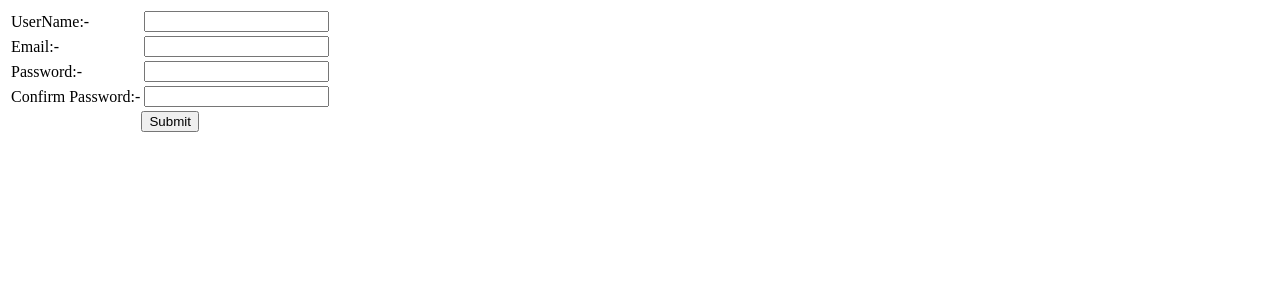
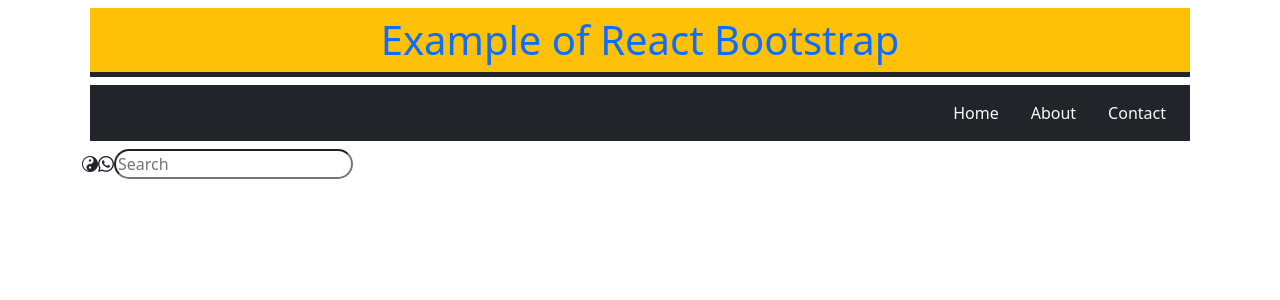
Before and after one commit to dassujan/ejobindiareact, a React (Create React App) app: page / in a window 1280 px wide. Shown: the top 300 px of the page. Built offline with nearby package versions, Linux system fonts and the light colour scheme.

Commit message:
DAY022 - USEREF, KEYS, CSS IN REACT, BOOTSTRAP IN REACT

```diff
--- a/package.json
+++ b/package.json
@@ -6,6 +6,7 @@
     "@testing-library/jest-dom": "^5.16.5",
     "@testing-library/react": "^13.4.0",
     "@testing-library/user-event": "^13.5.0",
+    "bootstrap-icons": "^1.10.5",
     "formik": "^2.2.9",
     "react": "^18.2.0",
     "react-dom": "^18.2.0",
--- /dev/null
+++ b/public/Style.css
@@ -0,0 +1,5 @@
+.headerStyle{
+    background-color: aqua;
+    border: 1px solid black;
+    text-align: center;
+}
--- a/public/index.html
+++ b/public/index.html
@@ -10,6 +10,11 @@
       content="Web site created using create-react-app"
     />
     <link rel="apple-touch-icon" href="%PUBLIC_URL%/logo192.png" />
+    <link rel="stylesheet" href="Style.css"/>
+    <!-- Bootstrap -->
+    <link href="https://cdn.jsdelivr.net/npm/bootstrap@5.3.0-alpha3/dist/css/bootstrap.min.css" rel="stylesheet" integrity="sha384-KK94CHFLLe+nY2dmCWGMq91rCGa5gtU4mk92HdvYe+M/SXH301p5ILy+dN9+nJOZ" crossorigin="anonymous">
+    <script src="https://cdn.jsdelivr.net/npm/bootstrap@5.3.0-alpha3/dist/js/bootstrap.bundle.min.js" integrity="sha384-ENjdO4Dr2bkBIFxQpeoTz1HIcje39Wm4jDKdf19U8gI4ddQ3GYNS7NTKfAdVQSZe" crossorigin="anonymous"></script>
+    <link rel="stylesheet" href="https://cdn.jsdelivr.net/npm/bootstrap-icons@1.10.5/font/bootstrap-icons.css">
     <title>React App</title>
   </head>
   <body>
--- a/src/App.js
+++ b/src/App.js
@@ -1,11 +1,23 @@
-import FormikFormValidate from "./ReactForm/FormikFormValidate";
-import YapFormValidate from "./ReactForm/YapFormValidate";
+// import FormikFormHandle from "./ReactForm/FormikFormHandle";
+// import FormikFormValidate from "./ReactForm/FormikFormValidate";
+// import YapFormValidate from "./ReactForm/YapFormValidate";
+
+import RefExample from "./Mixed/RefExample.jsx"
+import KeysExample from "./Mixed/KeysExample.jsx"
+import ReactCustomCSS from "./ReactCSS/ReactCustomCSS.jsx";
+import ReactBoots from "./ReactCSS/ReactBoots.jsx";
 
 function App() {
   return (
     <>
+    {/* <FormikFormHandle/> */}
     {/* <FormikFormValidate/> */}
-    <YapFormValidate/>
+    {/* <YapFormValidate/> */}
+
+    {/* <RefExample/> */}
+    {/* <KeysExample/> */}
+    {/* <ReactCustomCSS/> */}
+    <ReactBoots/>
     </>
   );
 }
--- /dev/null
+++ b/src/Mixed/KeysExample.jsx
@@ -0,0 +1,36 @@
+import React, { useState } from 'react'
+
+const KeysExample = () => {
+    const initData = [
+        {id:1,name:'React'},
+        {id:2,name:'Angular'},
+        {id:3,name:'NodeJS'},
+        {id:4,name:'NextJS'},
+        {id:5,name:'ExpressJS'},
+        {id:6,name:'VueJS'},
+        {id:7,name:'SolidJS'},
+    ]
+    const [data, setData] = useState(initData);
+    // console.log(data);
+
+    const handleDelete = (id) => {
+        setData(data.filter((e)=>e.id !== id));
+    }
+    return (
+        <>
+        <ul>
+            {data.map((e)=>{
+                return (
+                    <li key={e.id}>{e.name}
+                    <button onClick={()=>handleDelete(e.id)}>Delete</button>
+                    </li>
+                )
+            })}
+        </ul>
+        </>
+    )
+}
+
+export default KeysExample;
+
+// https://jsonplaceholder.typicode.com/posts
--- /dev/null
+++ b/src/Mixed/RefExample.jsx
@@ -0,0 +1,21 @@
+import React, {useRef} from "react";
+
+const RefExample = () => {
+    const inRef = useRef(null);
+    const handleDataGet = () => {
+        alert(inRef.current.value)
+    }
+    const handleFocus = () =>{
+        inRef.current.focus();
+    }
+    return (
+        <>
+            <h2>Example of React ref..</h2>
+            <input type='text' ref={inRef}/>
+            <button onClick={handleFocus}>Focus</button>
+            <button onClick={handleDataGet}>DataFetch</button>
+        </>
+    )
+}
+
+export default RefExample;
--- /dev/null
+++ b/src/ReactCSS/ReactBoots.jsx
@@ -0,0 +1,23 @@
+import React from "react";
+
+const ReactBoots = () => {
+    return (
+        <div className="container">
+            <header className=" h1 text-center text-primary border-bottom border-5 border-dark p-2 m-2 bg-warning">
+                Example of React Bootstrap
+            </header>
+            <nav className="nav bg-dark m-2 p-2 justify-content-end">
+                <a className="nav-link text-light" href="#">Home</a>
+                <a className="nav-link text-light" href="#">About</a>
+                <a className="nav-link text-light" href="#">Contact</a>
+            </nav>
+
+            <i className="bi bi-yin-yang"></i>
+            <i className="bi bi-whatsapp"></i>
+            <input type="text" placeholder="Search" style={{borderRadius:'30px'}}/>
+
+        </div>
+    )
+}
+
+export default ReactBoots;
--- /dev/null
+++ b/src/ReactCSS/ReactCustomCSS.css
@@ -0,0 +1,13 @@
+nav a{
+    text-decoration: none;
+    color: white;
+    padding: 10px;
+    font-size: 20px;
+}
+nav a:hover{
+    color: black;
+    background-color: white;
+    border-radius: 30px;
+    padding: 4px;
+    font-size: 22px;
+}
--- /dev/null
+++ b/src/ReactCSS/ReactCustomCSS.jsx
@@ -0,0 +1,62 @@
+import React from "react";
+import './ReactCustomCSS.css'
+
+const ReactCustomCSS = () => {
+    const navStyle = {
+        // backgroundColor: 'pink',
+        marginRight:'40%',
+        marginLeft:'40%',
+        padding:5,
+        borderRadius:40,
+        position:'absolute',
+        left:"40%",
+        top:"10%",
+    }
+    return (
+        <>
+        <header style={{
+            position:'relative',
+            backgroundColor:'black',
+            margin:20,
+            padding:5,
+            textAlign:'center',
+            borderRadius:40,
+            height:70,
+            top:10
+        }}>
+            <h1 style={{
+                color: 'yellow',
+                fontFamily: 'cursive',
+                textShadow: '2px 1px cyan',
+                position: 'absolute',
+                left:0,
+                top:0,
+                right:"60%"
+            }}>Example of React Custom CSS</h1>
+        </header>
+        <nav style={navStyle}>
+            <a href="#">Home</a>
+            <a href="#">About</a>
+            <a href="#">Contact</a>
+        </nav>
+        <fieldset>
+            <legend className="headerStyle" >REACT DESIGN</legend>
+            <section>
+                Lorem ipsum dolor sit amet consectetur adipisicing elit. Dolores a inventore aperiam accusantium dolorem molestiae neque consequuntur ad molestias. Similique placeat cupiditate alias ipsa inventore at, veniam dicta assumenda distinctio?
+                Lorem ipsum dolor sit amet consectetur adipisicing elit. Dicta officiis, porro iusto nihil at sed. Reiciendis asperiores nemo ad beatae, odio quo eveniet error, corporis, itaque officia suscipit eos labore?
+                Lorem ipsum dolor sit amet consectetur adipisicing elit. Veniam consectetur animi molestiae perspiciatis eligendi necessitatibus ipsa repellendus tenetur quibusdam magni, nesciunt sit reprehenderit velit harum. Rem distinctio quos consectetur totam!
+                Lorem ipsum dolor sit amet, consectetur adipisicing elit. Ut reiciendis, laboriosam, dolores deleniti saepe beatae itaque at a aperiam numquam placeat consectetur nihil aspernatur ab esse fugiat inventore natus reprehenderit.
+                Lorem ipsum dolor sit, amet consectetur adipisicing elit. Fugiat, error illum, optio impedit ad magni soluta officia porro enim eaque hic cumque, sapiente voluptates qui reprehenderit nulla odit. Molestias, numquam?
+                Lorem ipsum dolor sit amet consectetur adipisicing elit. Perferendis obcaecati quisquam ipsum molestias, eaque, veniam voluptatibus odio nam, saepe dolore tempora facilis quaerat magni accusantium expedita blanditiis debitis ipsam mollitia!
+                Lorem ipsum dolor sit amet consectetur adipisicing elit. Nobis, rem. Eligendi ipsam pariatur, cum dolorem ullam exercitationem fuga rem vel iusto odit illum distinctio, tenetur saepe. Similique nostrum vel unde.
+                Lorem ipsum dolor sit amet consectetur adipisicing elit. Non odio iure animi? Deleniti nesciunt ipsum dolorum dicta ducimus id deserunt ex blanditiis magni sit laboriosam, nobis magnam. Veritatis, blanditiis suscipit!
+            </section>
+        </fieldset>
+        <footer>
+            <em>Copyright &copy;Ejob2023</em>
+        </footer>
+        </>
+    )
+}
+
+export default ReactCustomCSS;
```
Also changed, not shown: 1 other file (tests, documents, lock files or other folders).
